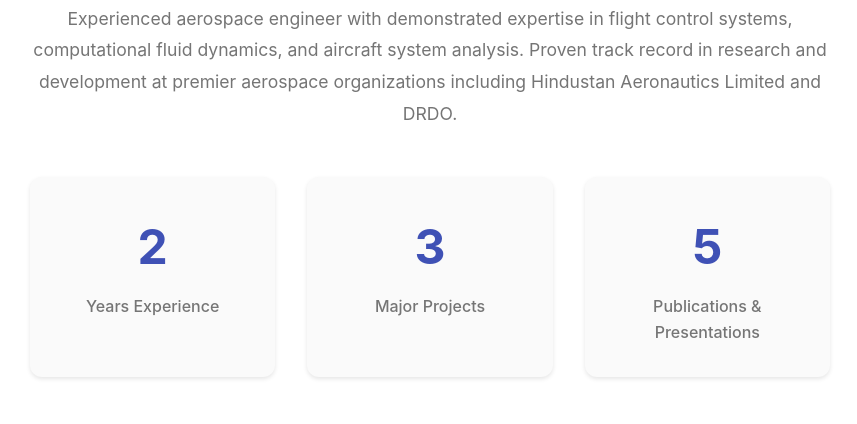
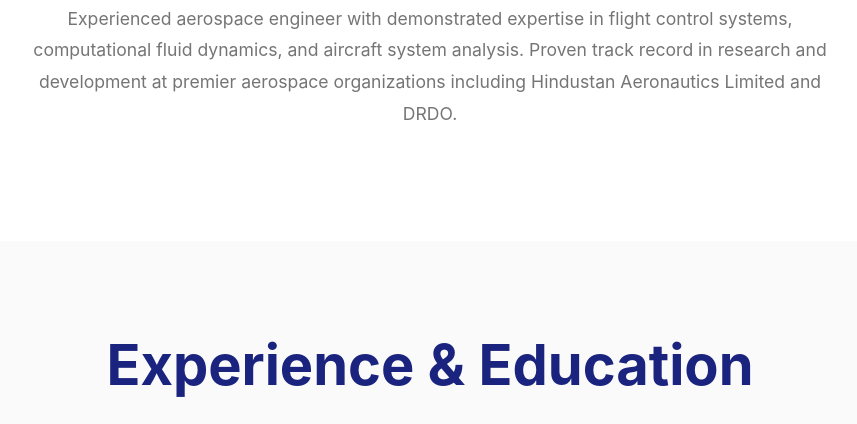
Before and after one commit to NirajPrabhu/NirajPrabhu, a plain HTML site: page index.html in a window 1280 px wide. Shown: the part 1178-1602 px from the top of the page, without its empty margins (210-1067 px from the left). Drawn offline with Linux system fonts and the light colour scheme.

Commit message:
Remove commented stats grid from index.html
Removed commented-out stats grid section in about section.

```diff
--- a/index.html
+++ b/index.html
@@ -65,7 +65,7 @@
                     <p class="about-summary">Aeronautical Engineer specializing in aerospace systems, flight control, and computational analysis. Experience with HAL AFCS group and DRDO research, currently pursuing MSc in Air Transport Systems at ENAC Toulouse.</p>
                     <p>Experienced aerospace engineer with demonstrated expertise in flight control systems, computational fluid dynamics, and aircraft system analysis. Proven track record in research and development at premier aerospace organizations including Hindustan Aeronautics Limited and DRDO.</p>
 
-                    <div class="stats-grid">
+                  <!--<div class="stats-grid">
                         <div class="stat-item">
                             <div class="stat-number" data-target="2">0</div>
                             <div class="stat-label">Years Experience</div>
@@ -81,7 +81,7 @@
                     </div>
                 </div>
             </div>
-        </div>
+        </div>-->
     </section>
 
     <!-- Experience Section -->
```
